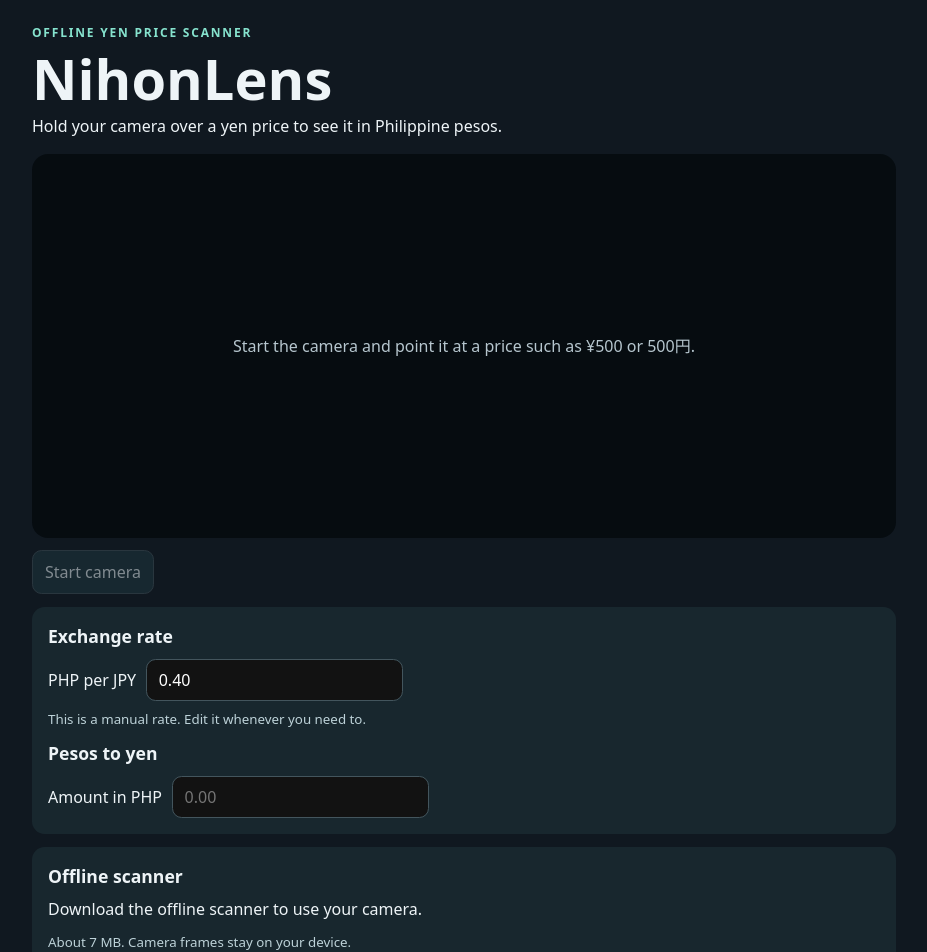
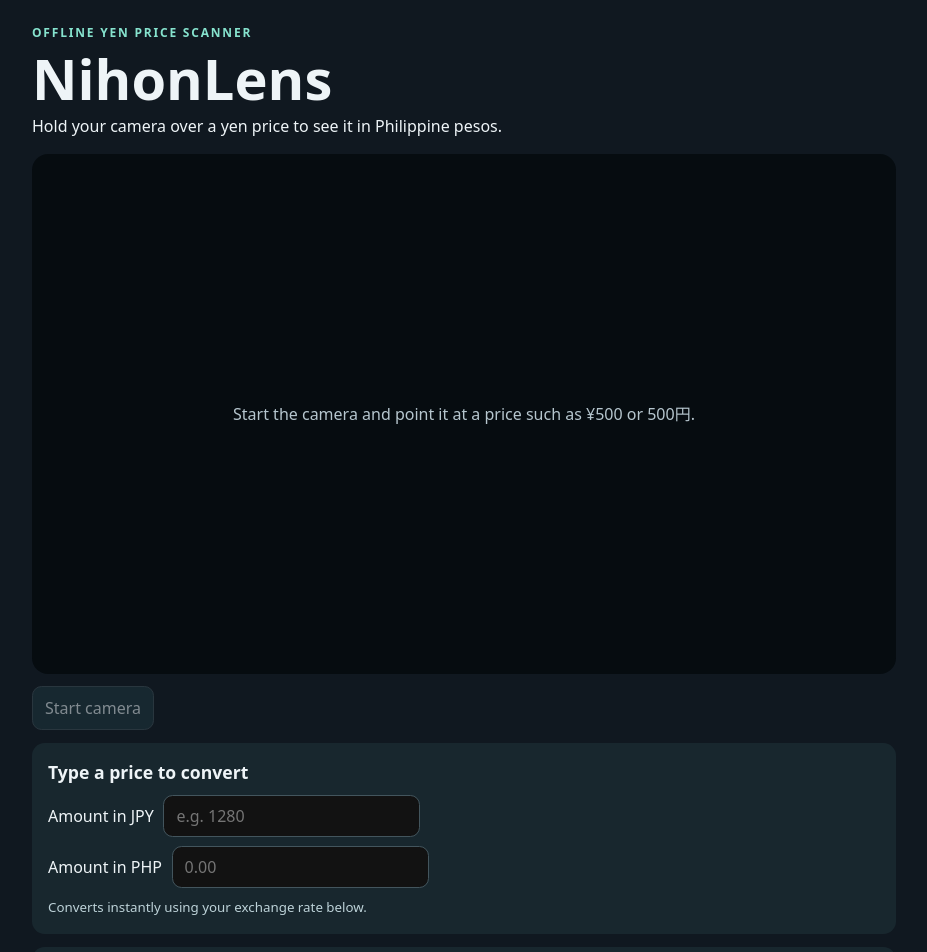
Before and after one commit to rhyence/nihonlens-pwa, a React (Vite) app: page / in a window 1280 px wide. Shown: the top 952 px of the page, without its empty margins (176-1103 px from the left). Built offline with nearby package versions, Linux system fonts and the light colour scheme.

Commit message:
Add manual converter below camera and enlarge preview

```diff
--- a/src/main.tsx
+++ b/src/main.tsx
@@ -10,6 +10,7 @@ import './style.css';
 function App({ initialSettings }: { initialSettings: Settings }) {
   const [settings, setSettings] = useState(initialSettings);
   const [pesos, setPesos] = useState('');
+  const [yenAmount, setYenAmount] = useState('');
   const [status, setStatus] = useState('Checking offline scanner…');
   const [ready, setReady] = useState(false);
   const [busy, setBusy] = useState(false);
@@ -202,6 +203,8 @@ function App({ initialSettings }: { initialSettings: Settings }) {
   const rate = settings.php;
   const validRate = /^\d{0,8}(?:\.\d{1,10})?$/.test(rate) && Number(rate) > 0;
   const manual = pesosToYen(pesos, rate);
+  const manualPesos = validRate && /^\d{1,12}$/.test(yenAmount)
+    ? convert(BigInt(yenAmount), rate, 'PHP')?.replace('PHP ', '₱') : undefined;
   function display(track: Track) {
     const amount = yen(track.text);
     return amount === undefined || !validRate ? undefined : convert(amount, rate, 'PHP')?.replace('PHP ', '₱');
@@ -229,6 +232,15 @@ function App({ initialSettings }: { initialSettings: Settings }) {
       </button>
       {camera && <button onClick={toggleFreeze}>{frozen ? 'Resume' : 'Freeze'}</button>}
     </div>
+    <section className="panel settings" aria-label="Manual converter">
+      <h2>Type a price to convert</h2>
+      <label>Amount in JPY <input inputMode="numeric" maxLength={12} value={yenAmount} onChange={event => setYenAmount(event.target.value)} placeholder="e.g. 1280" /></label>
+      {manualPesos && <output aria-label="Amount in pesos" aria-live="polite">{manualPesos}</output>}
+      {yenAmount && !/^\d{1,12}$/.test(yenAmount) && <small>Enter a whole yen amount using digits only.</small>}
+      <label>Amount in PHP <input inputMode="decimal" value={pesos} onChange={event => setPesos(event.target.value)} placeholder="0.00" /></label>
+      {manual && <output aria-label="Amount in yen" aria-live="polite">{manual}</output>}
+      <small>Converts instantly using your exchange rate below.</small>
+    </section>
     {camera && <p aria-live="polite">{frozen ? (scanned ? (tracks.length ? 'Frozen prices ready. You can put your phone down.' : 'No yen price found. Resume and move closer to the price.') : 'Scanning frozen photo… You can put your phone down.') : tracks.length ? 'Yen prices found' : scanning ? 'Scanning prices… Tap Freeze to hold this view.' : 'Point at a yen price. Freeze anytime to scan a still photo.'}</p>}
     {tracks.length > 0 && <section className="panel" aria-label="Detected prices">
       <h2>Detected prices</h2>
@@ -239,9 +251,6 @@ function App({ initialSettings }: { initialSettings: Settings }) {
       <h2>Exchange rate</h2>
       <label>PHP per JPY <input inputMode="decimal" value={rate} onChange={event => setSettings({ php: event.target.value })} /></label>
       <small>{validRate ? 'This is a manual rate. Edit it whenever you need to.' : 'Enter a positive PHP amount for ¥1.'}</small>
-      <h2>Pesos to yen</h2>
-      <label>Amount in PHP <input inputMode="decimal" value={pesos} onChange={event => setPesos(event.target.value)} placeholder="0.00" /></label>
-      {manual && <output aria-label="Amount in yen">{manual}</output>}
     </section>
     <section className="panel">
       <h2>Offline scanner</h2>
--- a/src/style.css
+++ b/src/style.css
@@ -6,7 +6,7 @@ h1{font-size:clamp(2rem,7vw,3.5rem);line-height:1;margin:.25rem 0}
 h2{font-size:1.1rem;margin:0}
 p{margin:.5rem 0}
 .eyebrow{letter-spacing:.15em;color:#86e3ce;font-size:.75rem;font-weight:bold}
-.view{margin-top:1rem;width:100%;height:clamp(245px,48dvh,520px);position:relative;overflow:hidden;border-radius:1rem;background:#060c10;display:grid;place-items:center}
+.view{margin-top:1rem;width:100%;height:clamp(320px,65dvh,720px);position:relative;overflow:hidden;border-radius:1rem;background:#060c10;display:grid;place-items:center}
 video,.frozen-preview{width:100%;height:100%;position:absolute;inset:0}
 video{object-fit:cover}
 .frozen-preview{object-fit:contain}
```
